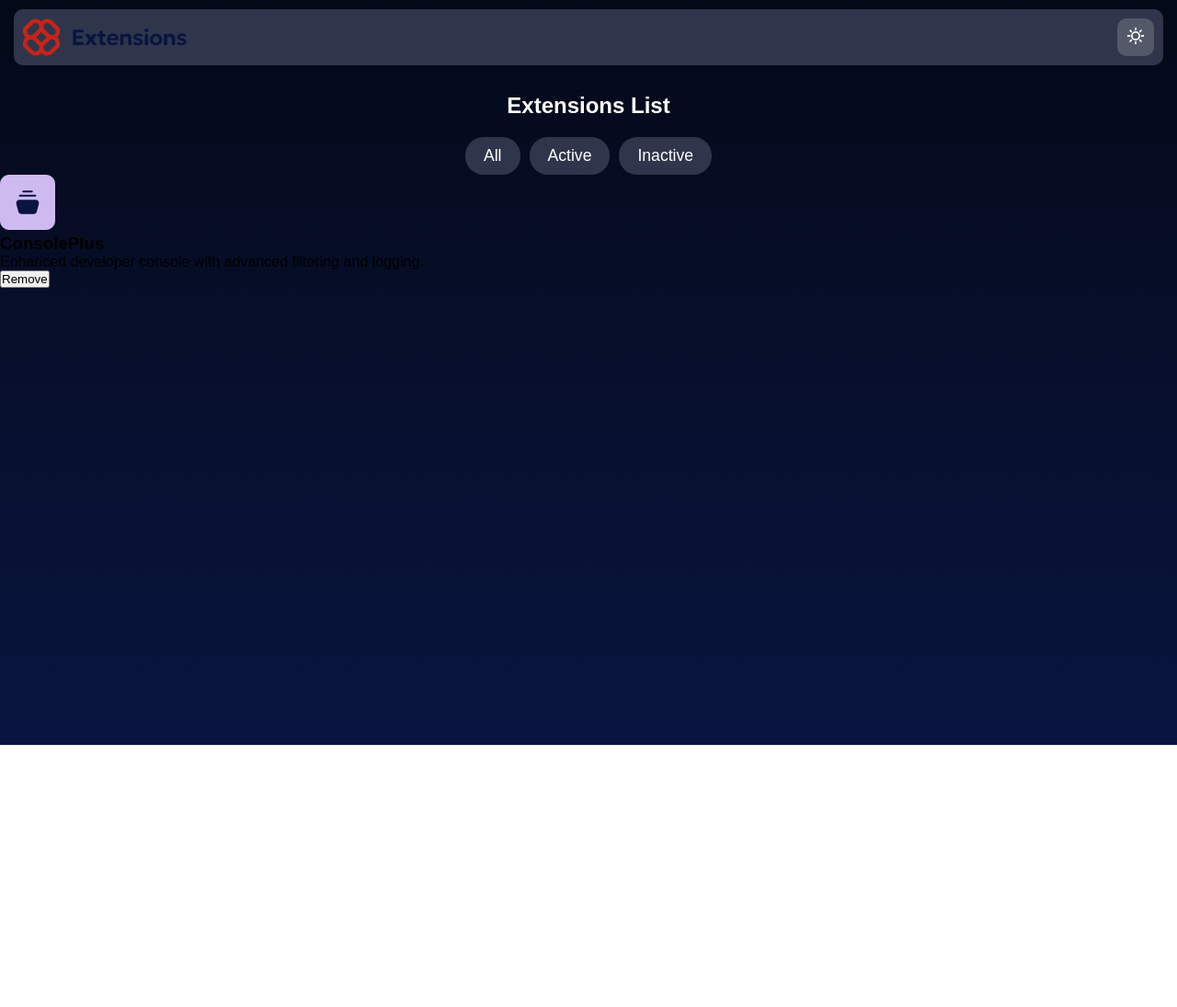
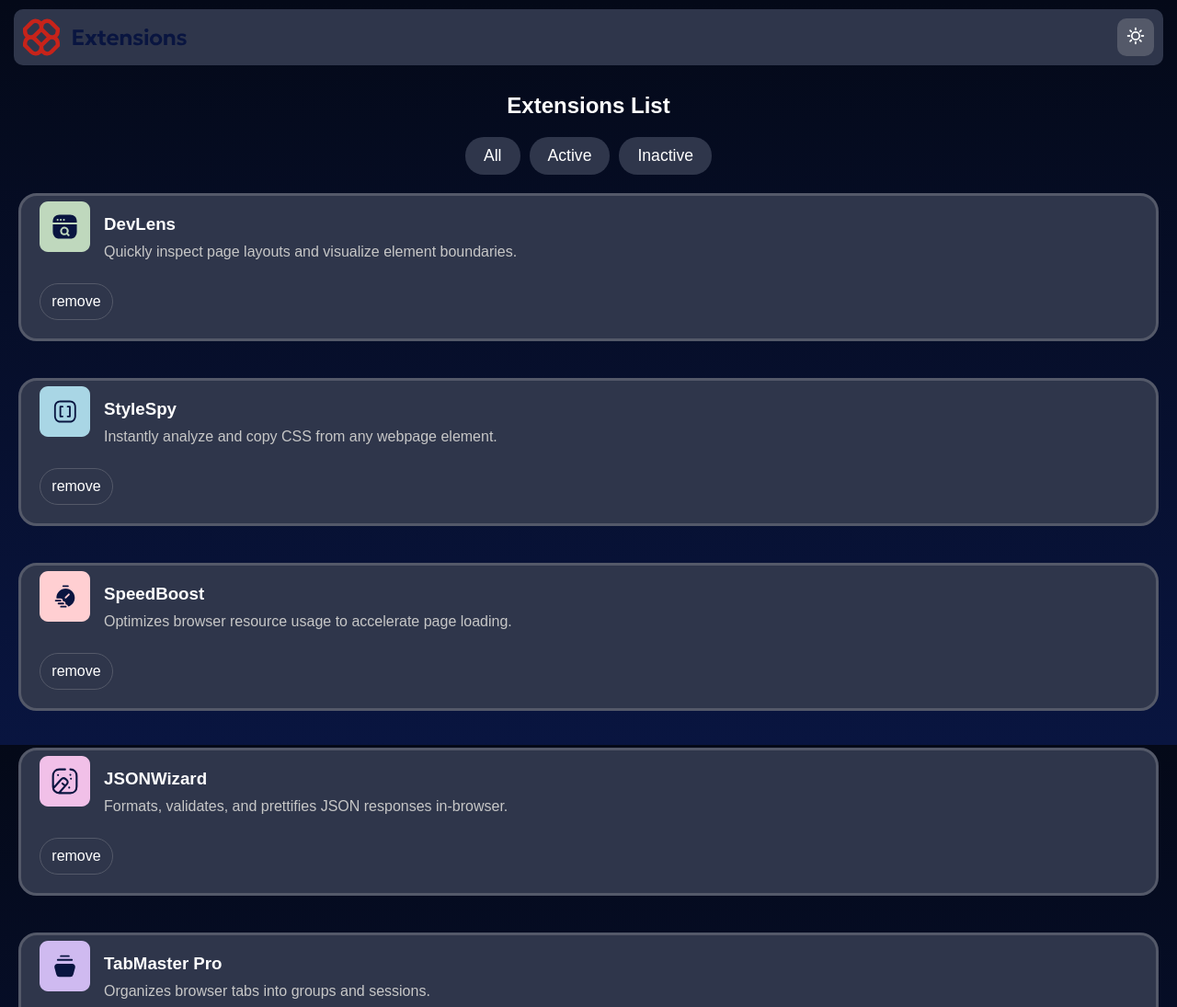
Before and after one commit to guilhermesantosi/Browser-extension-manager-UI, a plain HTML site: page index.html in a window 1280 px wide. Shown: the top 1095 px of the page at 92% size. Before the commit the page ends 810 px from the top, so only its background shows below. Drawn offline with Linux system fonts and the light colour scheme.

Commit message:
modifiquei arquivos

```diff
--- a/index.html
+++ b/index.html
@@ -29,17 +29,12 @@
 
   <!-- If you plan to use the JSON file to populate the data dynamically, you can delete the content below -->
 
-  <main>
-    <div class="item">
-      <img src="assets/images/logo-tab-master-pro.svg" alt="">
-      <h3>ConsolePlus</h3>
-      <p class="texto-card">Enhanced developer console with advanced filtering and logging.</p>
-      <div class="buttons">
-        <button class="remove">Remove</button>
-        <div id="bola"></div>
-      </div>
-    </div>
+  <main id="main">
+
+
   </main>
+
+  <script src="script.js"></script>
 
 </body>
 </html>
--- a/style.css
+++ b/style.css
@@ -56,6 +56,83 @@
     font-size: 1.1em;
 }
 
-ul>li:hover{
+main{
+    display: grid;
+}
+
+.item{
+    display: block;
+    background-color:hsl(225, 23%, 24%);
+    margin: 20px;
+    padding: 20px;
+    color: white;
+    border-radius: 20px;
+    border: 3px solid  hsl(226, 11%, 37%);
+}
+
+.info{
+    display: flex;
+    gap: 15px;
+    margin-bottom: 20px;
+}
+
+.info-text{
+    display: flex;
+    flex-direction: column;
+    gap: 10px;
+}
+
+.img-card{
+    width: 55px;
+    position: relative;
+    bottom: 14px;
+}
+
+.texto-card{
+    color:hsl(0, 0%, 78%) ;
+}
+
+.buttons{
+    display: flex;
+    justify-content: space-between;
+}
+
+.remove{
+    background-color:hsl(225, 23%, 24%);
+    color: white;
+    font-size:1em;
+    padding: 10px;
+    width: 80px;
+    border-radius: 20px;
+    border: 1px solid hsl(226, 11%, 37%) ;
 
 }
+
+.toggle {
+    width: 45px;
+    height: 25px;
+    background: #ccc;
+    border-radius: 50px;
+    cursor: pointer;
+    position: relative;
+    transition: 0.3s;
+  }
+
+  .circle {
+    width: 21px;
+    height: 21px;
+    background: white;
+    border-radius: 50%;
+    position: absolute;
+    top: 2px;
+    left: 2px;
+    transition: 0.3s;
+  }
+
+  .toggle.active {
+    background: #ff4d4d;
+  }
+
+  .toggle.active .circle {
+    left: 22px;
+  }
```
